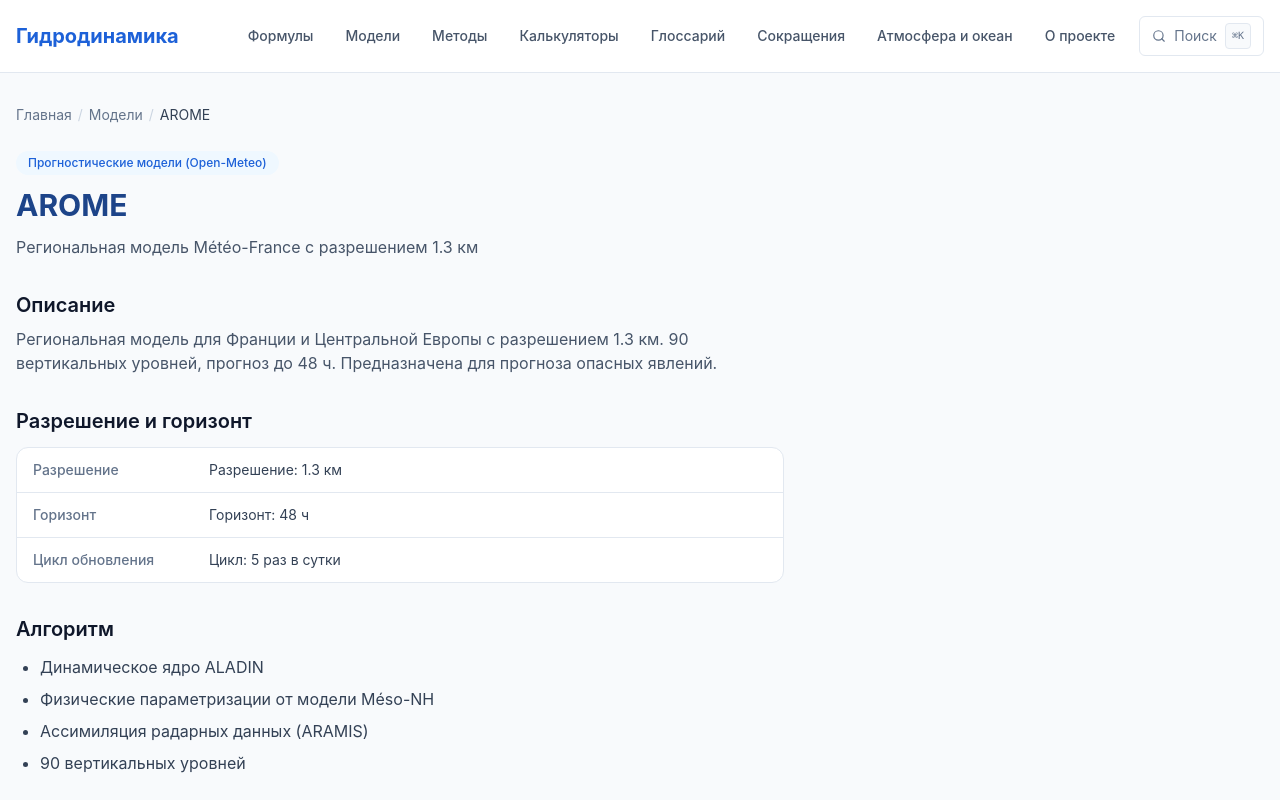
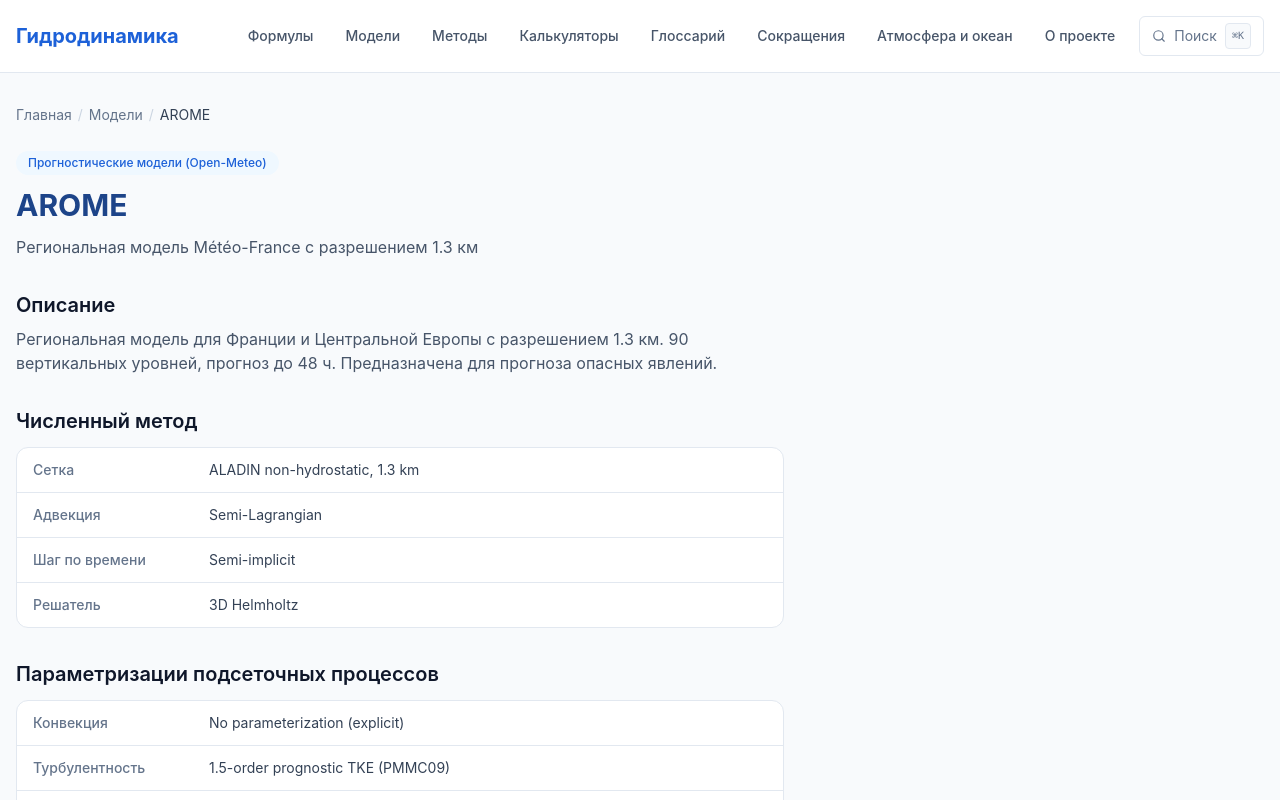
Before and after one commit to frederyv183-lang/hydrodynamics-site, a Next.js app: page /models/arome in a window 1280 px wide. Shown: the top 800 px of the page. Built offline with nearby package versions, Linux system fonts and the light colour scheme.

Commit message:
feat(models): add numerics and parameterizations for Open-Meteo models

```diff
--- a/src/data/models.ts
+++ b/src/data/models.ts
@@ -909,6 +909,19 @@
       stability: "\u0413\u043e\u0440\u0438\u0437\u043e\u043d\u0442: 10\u201315 \u0434\u043d\u0435\u0439",
       error: "\u0426\u0438\u043a\u043b: 2 \u0440\u0430\u0437\u0430 \u0432 \u0441\u0443\u0442\u043a\u0438 (00, 12 UTC)"
     },
+    numerics: {
+      grid: "Octahedral reduced Gaussian grid O1280",
+      advection: "Semi-Lagrangian (SL), 2TL",
+      timeStepping: "Semi-implicit, 2TL",
+      solver: "3D Helmholtz (SOR / direct)"
+    },
+    parameterizations: {
+      convection: "Tiedtke mass-flux scheme",
+      turbulence: "EDMF (Eddy-Diffusivity Mass-Flux)",
+      microphysics: "Bulk single-moment (Forbes et al., 2010)",
+      radiation: "RRTM (Mlawer, 1997)",
+      landSurface: "HTESSEL"
+    },
     applications: [
       "\u0421\u0440\u0435\u0434\u043d\u0435\u0441\u0440\u043e\u0447\u043d\u044b\u0439 \u043f\u0440\u043e\u0433\u043d\u043e\u0437 \u043f\u043e\u0433\u043e\u0434\u044b",
       "\u0410\u043d\u0441\u0430\u043c\u0431\u043b\u0435\u0432\u044b\u0435 \u043f\u0440\u043e\u0433\u043d\u043e\u0437\u044b (ENS)",
@@ -933,6 +946,19 @@
       stability: "\u0413\u043e\u0440\u0438\u0437\u043e\u043d\u0442: 15 \u0434\u043d\u0435\u0439",
       error: "\u0426\u0438\u043a\u043b: 2 \u0440\u0430\u0437\u0430 \u0432 \u0441\u0443\u0442\u043a\u0438"
     },
+    numerics: {
+      grid: "Octahedral reduced Gaussian grid O640",
+      advection: "Semi-Lagrangian (SL), 2TL",
+      timeStepping: "Semi-implicit, 2TL",
+      solver: "3D Helmholtz"
+    },
+    parameterizations: {
+      convection: "Tiedtke mass-flux scheme",
+      turbulence: "EDMF (Eddy-Diffusivity Mass-Flux)",
+      microphysics: "Bulk single-moment",
+      radiation: "RRTM",
+      landSurface: "HTESSEL"
+    },
     applications: [
       "\u0424\u043e\u043d\u043e\u0432\u044b\u0435 \u043f\u0440\u043e\u0433\u043d\u043e\u0437\u044b",
       "\u0413\u0440\u0430\u043d\u0438\u0447\u043d\u044b\u0435 \u0443\u0441\u043b\u043e\u0432\u0438\u044f",
@@ -956,6 +982,19 @@
       order: "\u0420\u0430\u0437\u0440\u0435\u0448\u0435\u043d\u0438\u0435: 0.25\u00b0 (~25 \u043a\u043c)",
       stability: "\u0413\u043e\u0440\u0438\u0437\u043e\u043d\u0442: 15 \u0434\u043d\u0435\u0439",
       error: "\u0426\u0438\u043a\u043b: 2 \u0440\u0430\u0437\u0430 \u0432 \u0441\u0443\u0442\u043a\u0438"
+    },
+    numerics: {
+      grid: "Graph neural network (GNN) encoder / decoder",
+      advection: "Learned from ERA5 (data-driven)",
+      timeStepping: "Transformer processor, 6h steps",
+      solver: "No classical solver (ML surrogate)"
+    },
+    parameterizations: {
+      convection: "Implicit (learned from reanalysis)",
+      turbulence: "Implicit (learned from reanalysis)",
+      microphysics: "Implicit (learned from reanalysis)",
+      radiation: "Implicit (learned from reanalysis)",
+      landSurface: "Implicit (learned from reanalysis)"
     },
     applications: [
       "\u0411\u044b\u0441\u0442\u0440\u044b\u0435 \u0433\u043b\u043e\u0431\u0430\u043b\u044c\u043d\u044b\u0435 \u043f\u0440\u043e\u0433\u043d\u043e\u0437\u044b",
@@ -982,6 +1021,19 @@
       stability: "\u0413\u043e\u0440\u0438\u0437\u043e\u043d\u0442: 7\u201310 \u0434\u043d\u0435\u0439",
       error: "\u0426\u0438\u043a\u043b: 4 \u0440\u0430\u0437\u0430 \u0432 \u0441\u0443\u0442\u043a\u0438"
     },
+    numerics: {
+      grid: "Icosahedral-triangular R3B7 (~13 km)",
+      advection: "Finite-volume Miura scheme (tracers)",
+      timeStepping: "Predictor-corrector, 2TL",
+      solver: "Implicit vertical sound waves"
+    },
+    parameterizations: {
+      convection: "Mass-flux (Bechtold et al.)",
+      turbulence: "1D TKE scheme",
+      microphysics: "Single-moment bulk",
+      radiation: "PSrad (RRTM-based)",
+      landSurface: "TERRA (multi-layer soil)"
+    },
     applications: [
       "\u0413\u043b\u043e\u0431\u0430\u043b\u044c\u043d\u044b\u0439 \u043f\u0440\u043e\u0433\u043d\u043e\u0437 \u043f\u043e\u0433\u043e\u0434\u044b",
       "\u041e\u0441\u043d\u043e\u0432\u0430 \u0434\u043b\u044f \u0440\u0435\u0433\u0438\u043e\u043d\u0430\u043b\u044c\u043d\u044b\u0445 \u043c\u043e\u0434\u0435\u043b\u0435\u0439",
@@ -1006,6 +1058,19 @@
       stability: "\u0413\u043e\u0440\u0438\u0437\u043e\u043d\u0442: 5 \u0434\u043d\u0435\u0439 (120 \u0447)",
       error: "\u0426\u0438\u043a\u043b: 4 \u0440\u0430\u0437\u0430 \u0432 \u0441\u0443\u0442\u043a\u0438"
     },
+    numerics: {
+      grid: "Icosahedral-triangular R3B8 (~6.5 km)",
+      advection: "Finite-volume Miura scheme",
+      timeStepping: "Predictor-corrector, 2TL",
+      solver: "Implicit vertical sound waves"
+    },
+    parameterizations: {
+      convection: "Mass-flux (Bechtold et al.)",
+      turbulence: "1D TKE scheme",
+      microphysics: "Single-moment bulk",
+      radiation: "PSrad",
+      landSurface: "TERRA"
+    },
     applications: [
       "\u0420\u0435\u0433\u0438\u043e\u043d\u0430\u043b\u044c\u043d\u044b\u0439 \u043f\u0440\u043e\u0433\u043d\u043e\u0437 \u0434\u043b\u044f \u0415\u0432\u0440\u043e\u043f\u044b",
       "\u0413\u0440\u0430\u043d\u0438\u0447\u043d\u044b\u0435 \u0443\u0441\u043b\u043e\u0432\u0438\u044f \u0434\u043b\u044f ICON-D2"
@@ -1028,6 +1093,19 @@
       order: "\u0420\u0430\u0437\u0440\u0435\u0448\u0435\u043d\u0438\u0435: 2.2 \u043a\u043c",
       stability: "\u0413\u043e\u0440\u0438\u0437\u043e\u043d\u0442: 48 \u0447",
       error: "\u0426\u0438\u043a\u043b: 8 \u0440\u0430\u0437 \u0432 \u0441\u0443\u0442\u043a\u0438"
+    },
+    numerics: {
+      grid: "Icosahedral-triangular R3B9 (~2.2 km)",
+      advection: "Finite-volume Miura scheme",
+      timeStepping: "Predictor-corrector, 2TL",
+      solver: "Implicit vertical sound waves"
+    },
+    parameterizations: {
+      convection: "Shallow convection only (deep resolved)",
+      turbulence: "1D TKE scheme",
+      microphysics: "Single-moment bulk",
+      radiation: "PSrad",
+      landSurface: "TERRA"
     },
     applications: [
       "\u0421\u0432\u0435\u0440\u0445\u043a\u0440\u0430\u0442\u043a\u043e\u0441\u0440\u043e\u0447\u043d\u044b\u0439 \u043f\u0440\u043e\u0433\u043d\u043e\u0437",
@@ -1052,6 +1130,19 @@
       order: "\u0420\u0430\u0437\u0440\u0435\u0448\u0435\u043d\u0438\u0435: 13 \u043a\u043c (C768)",
       stability: "\u0413\u043e\u0440\u0438\u0437\u043e\u043d\u0442: 16 \u0434\u043d\u0435\u0439",
       error: "\u0426\u0438\u043a\u043b: 4 \u0440\u0430\u0437\u0430 \u0432 \u0441\u0443\u0442\u043a\u0438"
+    },
+    numerics: {
+      grid: "FV3 cubed-sphere, C768 (~13 km)",
+      advection: "Finite-volume, monotone (Lagrangian vertical)",
+      timeStepping: "Semi-implicit, 2TL",
+      solver: "3D Helmholtz"
+    },
+    parameterizations: {
+      convection: "SAS (Simplified Arakawa-Schubert)",
+      turbulence: "K-EDMF (K-Profile + Mass-Flux)",
+      microphysics: "Thompson microphysics",
+      radiation: "RRTMG",
+      landSurface: "NoahMP LSM"
     },
     applications: [
       "\u041e\u043f\u0435\u0440\u0430\u0442\u0438\u0432\u043d\u044b\u0439 \u0433\u043b\u043e\u0431\u0430\u043b\u044c\u043d\u044b\u0439 \u043f\u0440\u043e\u0433\u043d\u043e\u0437",
@@ -1078,6 +1169,19 @@
       stability: "\u0413\u043e\u0440\u0438\u0437\u043e\u043d\u0442: 18\u201336 \u0447",
       error: "\u0426\u0438\u043a\u043b: \u0435\u0436\u0435\u0447\u0430\u0441\u043d\u043e"
     },
+    numerics: {
+      grid: "WRF-ARW 3.9, 3 km, hybrid sigma-pressure",
+      advection: "Runge-Kutta 3rd order, 5th-order advection",
+      timeStepping: "RK3, acoustic sub-stepping",
+      solver: "3D Helmholtz"
+    },
+    parameterizations: {
+      convection: "Shallow only (deep resolved)",
+      turbulence: "MYNN 2.5 (Mellor-Yamada Nakanishi-Niino)",
+      microphysics: "Thompson microphysics",
+      radiation: "RRTMG",
+      landSurface: "RUC LSM"
+    },
     applications: [
       "\u041a\u0440\u0430\u0442\u043a\u043e\u0441\u0440\u043e\u0447\u043d\u044b\u0439 \u043f\u0440\u043e\u0433\u043d\u043e\u0437 \u043e\u043f\u0430\u0441\u043d\u044b\u0445 \u044f\u0432\u043b\u0435\u043d\u0438\u0439",
       "\u0410\u0432\u0438\u0430\u0446\u0438\u044f, \u044d\u043d\u0435\u0440\u0433\u0435\u0442\u0438\u043a\u0430, \u043f\u043e\u0436\u0430\u0440\u044b"
@@ -1100,6 +1204,19 @@
       order: "\u0420\u0430\u0437\u0440\u0435\u0448\u0435\u043d\u0438\u0435: 7.5\u201336 \u043a\u043c (\u043f\u0435\u0440\u0435\u043c\u0435\u043d\u043d\u043e\u0435)",
       stability: "\u0413\u043e\u0440\u0438\u0437\u043e\u043d\u0442: 4 \u0434\u043d\u044f (102 \u0447)",
       error: "\u0426\u0438\u043a\u043b: 4 \u0440\u0430\u0437\u0430 \u0432 \u0441\u0443\u0442\u043a\u0438"
+    },
+    numerics: {
+      grid: "Stretched spectral (Tl1798c2.2), 5 km over W. Europe",
+      advection: "Semi-Lagrangian",
+      timeStepping: "Semi-implicit",
+      solver: "3D Helmholtz"
+    },
+    parameterizations: {
+      convection: "PCMT (Prognostic Condensates Microphysics Transport)",
+      turbulence: "1.5-order prognostic TKE",
+      microphysics: "Bulk 4-variable (Lopez, 2002)",
+      radiation: "RRTM + SW6 (Fouquart)",
+      landSurface: "ISBA (Interaction Soil-Biosphere-Atmosphere)"
     },
     applications: [
       "\u0413\u043b\u043e\u0431\u0430\u043b\u044c\u043d\u044b\u0439 \u043f\u0440\u043e\u0433\u043d\u043e\u0437",
@@ -1126,6 +1243,19 @@
       stability: "\u0413\u043e\u0440\u0438\u0437\u043e\u043d\u0442: 48 \u0447",
       error: "\u0426\u0438\u043a\u043b: 5 \u0440\u0430\u0437 \u0432 \u0441\u0443\u0442\u043a\u0438"
     },
+    numerics: {
+      grid: "ALADIN non-hydrostatic, 1.3 km",
+      advection: "Semi-Lagrangian",
+      timeStepping: "Semi-implicit",
+      solver: "3D Helmholtz"
+    },
+    parameterizations: {
+      convection: "No parameterization (explicit)",
+      turbulence: "1.5-order prognostic TKE (PMMC09)",
+      microphysics: "Bulk 5-variable (Pinty & Jabouille)",
+      radiation: "RRTM + SW6",
+      landSurface: "SURFEX (ISBA tiles)"
+    },
     applications: [
       "\u041a\u0440\u0430\u0442\u043a\u043e\u0441\u0440\u043e\u0447\u043d\u044b\u0439 \u043f\u0440\u043e\u0433\u043d\u043e\u0437 \u043e\u043f\u0430\u0441\u043d\u044b\u0445 \u044f\u0432\u043b\u0435\u043d\u0438\u0439 (\u0433\u0440\u043e\u0437\u044b, \u043b\u0438\u0432\u043d\u0438)",
       "\u0413\u043e\u0440\u043e\u0434\u0441\u043a\u043e\u0439 \u043e\u0441\u0442\u0440\u043e\u0432 \u0442\u0435\u043f\u043b\u0430, \u0442\u0443\u043c\u0430\u043d"
@@ -1148,6 +1278,19 @@
       order: "\u0420\u0430\u0437\u0440\u0435\u0448\u0435\u043d\u0438\u0435: 25 \u043a\u043c",
       stability: "\u0413\u043e\u0440\u0438\u0437\u043e\u043d\u0442: 10\u201316 \u0434\u043d\u0435\u0439",
       error: "\u0426\u0438\u043a\u043b: 2 \u0440\u0430\u0437\u0430 \u0432 \u0441\u0443\u0442\u043a\u0438"
+    },
+    numerics: {
+      grid: "GEM, Yin-Yang grid (~25 km)",
+      advection: "Semi-Lagrangian",
+      timeStepping: "Semi-implicit, 2TL",
+      solver: "3D Helmholtz"
+    },
+    parameterizations: {
+      convection: "Kain-Fritsch (deep) + Kuo transient (shallow)",
+      turbulence: "TKE-based (Benoit et al., 1989)",
+      microphysics: "Sundqvist condensation scheme",
+      radiation: "RRTMG",
+      landSurface: "CLASS / SVS"
     },
     applications: [
       "\u0413\u043b\u043e\u0431\u0430\u043b\u044c\u043d\u044b\u0439 \u043f\u0440\u043e\u0433\u043d\u043e\u0437",
@@ -1172,6 +1315,19 @@
       stability: "\u0413\u043e\u0440\u0438\u0437\u043e\u043d\u0442: 3.5 \u0434\u043d\u044f",
       error: "\u0426\u0438\u043a\u043b: 4 \u0440\u0430\u0437\u0430 \u0432 \u0441\u0443\u0442\u043a\u0438"
     },
+    numerics: {
+      grid: "GEM regional (~10 km)",
+      advection: "Semi-Lagrangian",
+      timeStepping: "Semi-implicit, 2TL",
+      solver: "3D Helmholtz"
+    },
+    parameterizations: {
+      convection: "Kain-Fritsch",
+      turbulence: "TKE-based",
+      microphysics: "Sundqvist",
+      radiation: "RRTMG",
+      landSurface: "CLASS / SVS"
+    },
     applications: [
       "\u0420\u0435\u0433\u0438\u043e\u043d\u0430\u043b\u044c\u043d\u044b\u0439 \u043f\u0440\u043e\u0433\u043d\u043e\u0437 \u0434\u043b\u044f \u0421\u0435\u0432\u0435\u0440\u043d\u043e\u0439 \u0410\u043c\u0435\u0440\u0438\u043a\u0438",
       "\u0413\u0440\u0430\u043d\u0438\u0447\u043d\u044b\u0435 \u0443\u0441\u043b\u043e\u0432\u0438\u044f \u0434\u043b\u044f HRDPS"
@@ -1193,6 +1349,19 @@
       order: "\u0420\u0430\u0437\u0440\u0435\u0448\u0435\u043d\u0438\u0435: 2.5 \u043a\u043c",
       stability: "\u0413\u043e\u0440\u0438\u0437\u043e\u043d\u0442: 48 \u0447",
       error: "\u0426\u0438\u043a\u043b: 4 \u0440\u0430\u0437\u0430 \u0432 \u0441\u0443\u0442\u043a\u0438"
+    },
+    numerics: {
+      grid: "GEM high-resolution (~2.5 km)",
+      advection: "Semi-Lagrangian",
+      timeStepping: "Semi-implicit, 2TL",
+      solver: "3D Helmholtz"
+    },
+    parameterizations: {
+      convection: "Shallow only (deep resolved)",
+      turbulence: "TKE-based",
+      microphysics: "Sundqvist",
+      radiation: "RRTMG",
+      landSurface: "CLASS / SVS"
     },
     applications: [
       "\u0412\u044b\u0441\u043e\u043a\u043e\u0434\u0435\u0442\u0430\u043b\u044c\u043d\u044b\u0439 \u043a\u0440\u0430\u0442\u043a\u043e\u0441\u0440\u043e\u0447\u043d\u044b\u0439 \u043f\u0440\u043e\u0433\u043d\u043e\u0437",
@@ -1217,6 +1386,19 @@
       stability: "\u0413\u043e\u0440\u0438\u0437\u043e\u043d\u0442: 7 \u0434\u043d\u0435\u0439",
       error: "\u0426\u0438\u043a\u043b: 4 \u0440\u0430\u0437\u0430 \u0432 \u0441\u0443\u0442\u043a\u0438"
     },
+    numerics: {
+      grid: "ENDGame, latitude-longitude C-grid (N768, ~17 km)",
+      advection: "2TL Semi-Lagrangian",
+      timeStepping: "Semi-implicit",
+      solver: "3D Helmholtz (GCR(k))"
+    },
+    parameterizations: {
+      convection: "Mass-flux (Gregory-Rowntree)",
+      turbulence: "K-profile + non-local mixing",
+      microphysics: "Single-moment bulk",
+      radiation: "SOCRATES (two-stream)",
+      landSurface: "JULES (tiled, 4 soil layers)"
+    },
     applications: [
       "\u0413\u043b\u043e\u0431\u0430\u043b\u044c\u043d\u044b\u0439 \u043f\u0440\u043e\u0433\u043d\u043e\u0437",
       "\u041a\u043b\u0438\u043c\u0430\u0442\u0438\u0447\u0435\u0441\u043a\u0438\u0435 \u043c\u043e\u0434\u0435\u043b\u0438 (HadGEM)"
@@ -1239,6 +1421,19 @@
       stability: "\u0413\u043e\u0440\u0438\u0437\u043e\u043d\u0442: 36 \u0447",
       error: "\u0426\u0438\u043a\u043b: 4 \u0440\u0430\u0437\u0430 \u0432 \u0441\u0443\u0442\u043a\u0438"
     },
+    numerics: {
+      grid: "Variable-resolution UM, rotated lat-lon (~1.5 km inner)",
+      advection: "2TL Semi-Lagrangian",
+      timeStepping: "Semi-implicit",
+      solver: "3D Helmholtz (GCR(k))"
+    },
+    parameterizations: {
+      convection: "Shallow only (deep resolved)",
+      turbulence: "K-profile + non-local mixing (RAL3)",
+      microphysics: "CASIM double-moment",
+      radiation: "SOCRATES",
+      landSurface: "JULES (tiled)"
+    },
     applications: [
       "\u041a\u0440\u0430\u0442\u043a\u043e\u0441\u0440\u043e\u0447\u043d\u044b\u0439 \u0440\u0435\u0433\u0438\u043e\u043d\u0430\u043b\u044c\u043d\u044b\u0439 \u043f\u0440\u043e\u0433\u043d\u043e\u0437",
       "\u0413\u043e\u0440\u043e\u0434\u0441\u043a\u0438\u0435 \u0443\u0441\u043b\u043e\u0432\u0438\u044f, \u0442\u0443\u043c\u0430\u043d"
```
